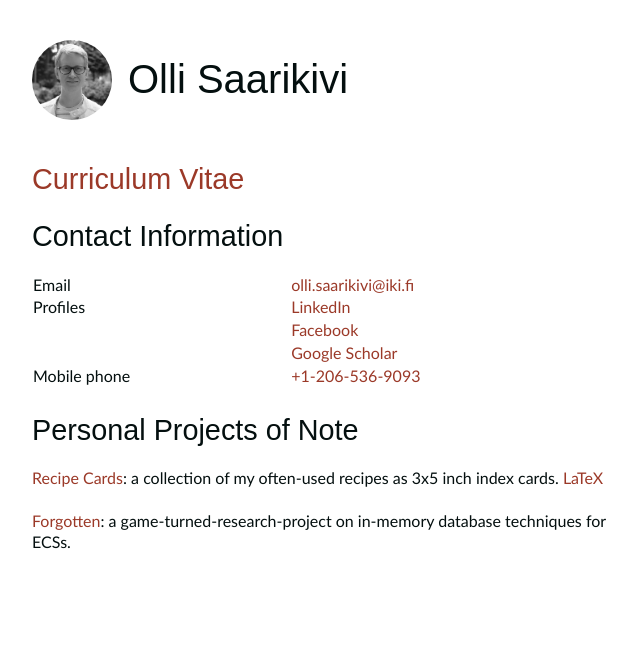
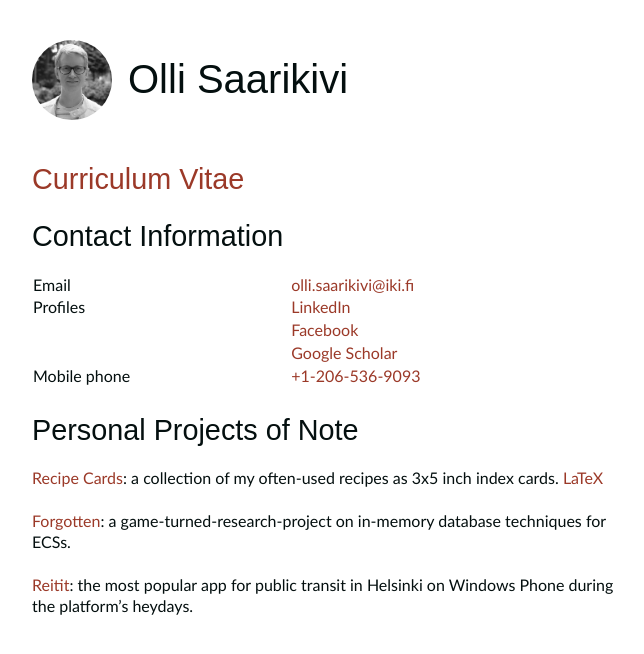
Before and after one commit to OlliSaarikivi/homepage, a Jekyll site: the page built from index.md, in a window 1280 px wide. Shown: the top 654 px of the page, without its empty margins (308-952 px from the left). Built offline with Jekyll 4.4.1, drawn with Linux system fonts in a browser that asks for light colours.

Commit message:
Add reitit

```diff
--- a/index.md
+++ b/index.md
@@ -20,3 +20,5 @@ order: 1
 [Recipe Cards](recipe_cards.pdf): a collection of my often-used recipes as 3x5 inch index cards. [LaTeX](https://github.com/OlliSaarikivi/recipecards)
 
 [Forgotten](https://github.com/OlliSaarikivi/forgotten): a game-turned-research-project on in-memory database techniques for ECSs.
+
+[Reitit](https://github.com/OlliSaarikivi/reitit): the most popular app for public transit in Helsinki on Windows Phone during the platform's heydays.
```
